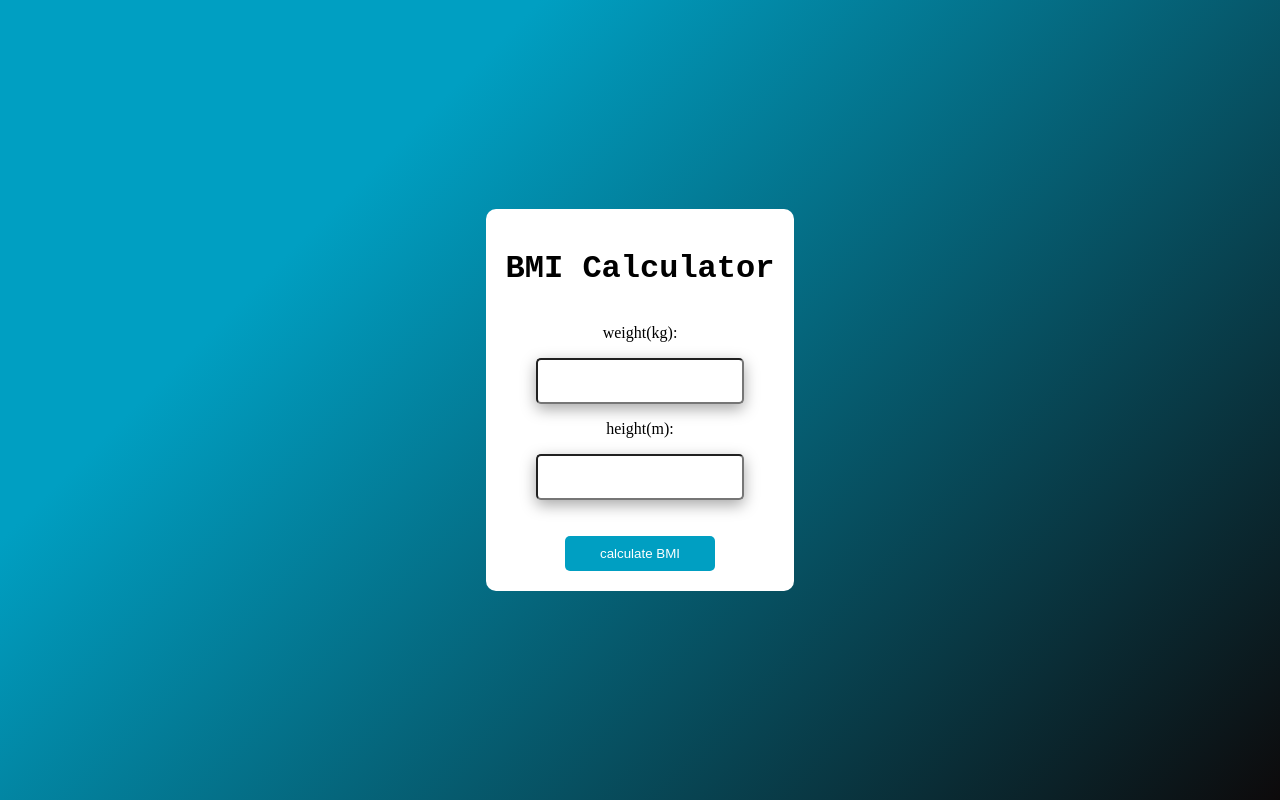
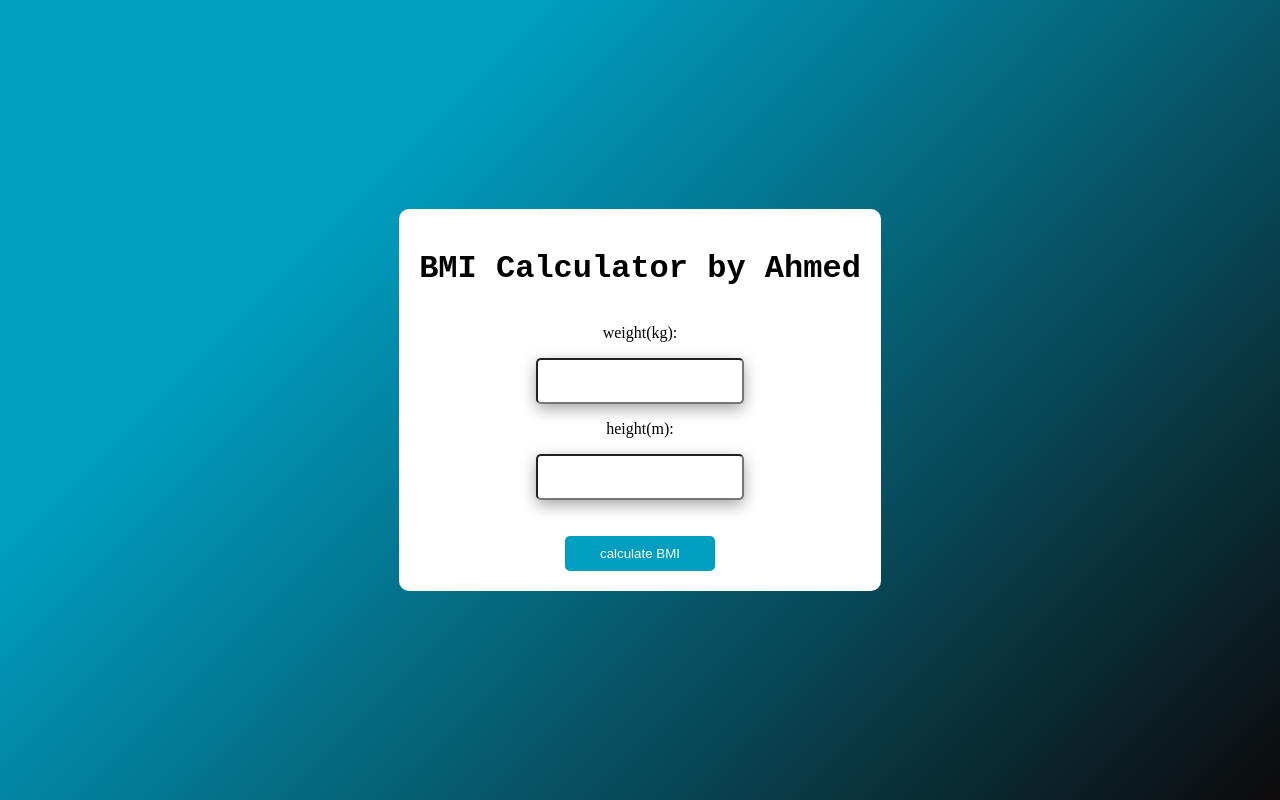
Before and after one commit to ahmedzrig/calculatrice, a plain HTML site: page index.html in a window 1280 px wide. Drawn offline with Linux system fonts and the light colour scheme.

Commit message:
added ahmed to html title

```diff
--- a/index.html
+++ b/index.html
@@ -10,7 +10,7 @@
 
 <body>
     <div class="content">
-        <h1>BMI Calculator</h1>
+        <h1>BMI Calculator by Ahmed</h1>
         <p>weight(kg):</p>
         <input id="weight" />
         <p>height(m):</p>
```
